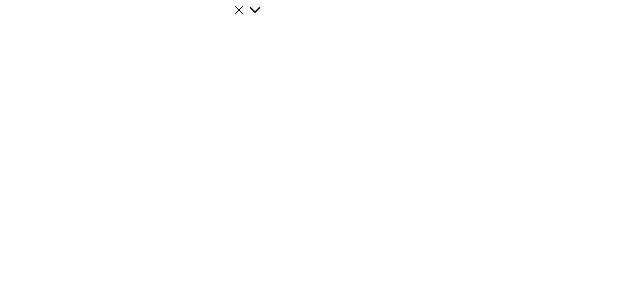
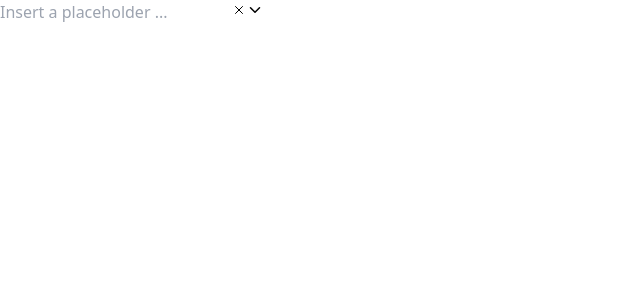
Before and after one commit to YasserMountij/AutoCompleteMibTech, a React (Vite) app: page / in a window 1280 px wide. Shown: the top 300 px of the page, without its empty margins (0-640 px from the left). Built offline with nearby package versions, Linux system fonts and the light colour scheme.

Commit message:
added a placeholder API

```diff
--- a/src/components/AutoComplete/AutoComplete.tsx
+++ b/src/components/AutoComplete/AutoComplete.tsx
@@ -44,6 +44,7 @@ const AutoComplete = React.forwardRef(function AutoComplete(
   });
 
   const rootRef = useForkRef(ref, setAnchorEl);
+
   return (
     <>
       <div
@@ -53,11 +54,12 @@ const AutoComplete = React.forwardRef(function AutoComplete(
         } `}
       >
         <input
+          {...getInputProps()}
           id={id}
           className="bg-transparent w-full outline-0 border-0 text-neutral-200 py-3 px-2"
+          placeholder={updatedProps.placeholder}
           // disabled={disabled}
           // readOnly={readOnly}
-          {...getInputProps()}
         />
         <Button
           {...getClearProps()}
--- a/src/components/AutoComplete/types.ts
+++ b/src/components/AutoComplete/types.ts
@@ -7,4 +7,5 @@ type OptionType = {
 export type AutoCompletePropsType = {
   options: OptionType[];
   multiple: boolean;
+  placeholder?: string;
 };
--- a/src/components/AutoComplete/utils.ts
+++ b/src/components/AutoComplete/utils.ts
@@ -2,9 +2,10 @@ import { AutoCompletePropsType } from "./types";
 
 export function setDefaults(
   props: AutoCompletePropsType
-): AutoCompletePropsType {
+): Required<AutoCompletePropsType> {
   return {
     options: props.options ?? [],
-    multiple: false,
+    multiple: props.multiple ?? false,
+    placeholder: props.placeholder ?? "Insert a placeholder ...",
   };
 }
```
